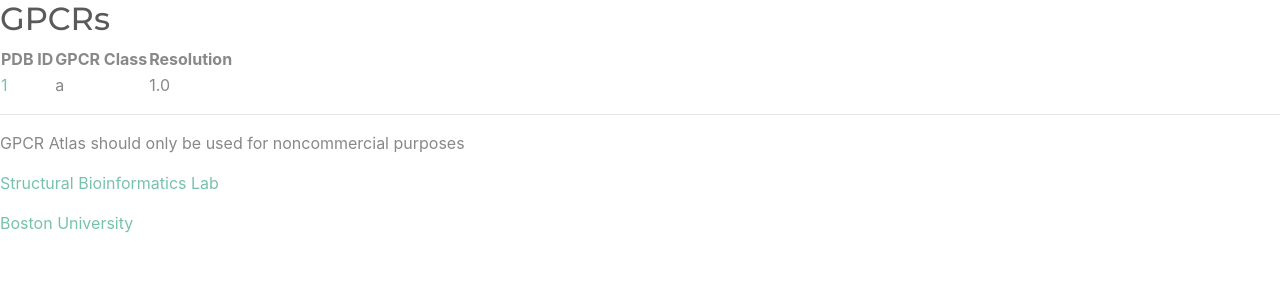
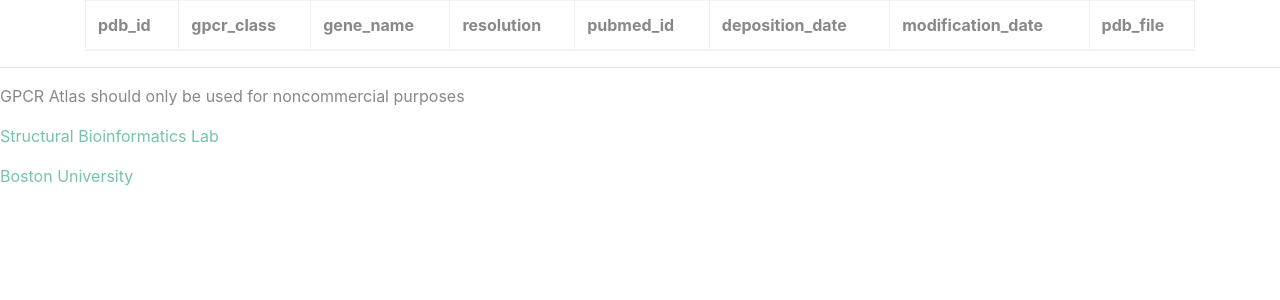
Before and after one commit to bspitzer-bu/Group_Project, a Django app: page /gpcrs/ in a window 1280 px wide. Shown: the part 56-356 px from the top of the page. Run offline with Django 3.2, Linux system fonts and the light colour scheme; tables that the repository leaves empty hold one stand-in row (values such as "Sample post"); lists and menus that the app fills with data are empty; some libraries are stand-ins or nearby versions.

Commit message:
got the gpcr_list to take json from gpcrs/json... table is still empty

```diff
--- a/src/config/settings.py
+++ b/src/config/settings.py
@@ -29,7 +29,7 @@
 # SECURITY WARNING: don't run with debug turned on in production!
 DEBUG = True
 
-ALLOWED_HOSTS = ['0.0.0.0']
+ALLOWED_HOSTS = ['0.0.0.0', '127.0.0.1']
 
 
 # Application definition
@@ -41,6 +41,7 @@
     'django.contrib.sessions',
     'django.contrib.messages',
     'django.contrib.staticfiles',
+    'django_extensions',
     'gpcrdb',
 ]
 
--- a/src/gpcrdb/urls.py
+++ b/src/gpcrdb/urls.py
@@ -7,5 +7,7 @@
 
 urlpatterns = [
     url(r'(?P<pk>\d+)/$', views.GpcrDetailView, name='gpcr_detail'),
-    path('', views.GPCRList.as_view(), name='gpcrdb'),
+    path('', views.GpcrListView, name='gpcrdb'),
+    url(r'^json/$', views.GpcrListView_asJson, name='json'),
+
 ]
--- a/src/gpcrdb/views.py
+++ b/src/gpcrdb/views.py
@@ -3,27 +3,20 @@
 from django.core import serializers
 from django.views.generic import ListView
 
+
 # Create your views here.
 from . import models
 
-
-class GPCRList(ListView):
-    model = models.Gpcr
-    template_name = 'gpcr_list.html'
-    context_object_name = 'gpcr_list'
-
-
-# def GpcrListView(request):
-#     gpcrs = models.Gpcr.objects.all()
-#     return render(request, 'gpcr_list.html', {'gpcrs': gpcrs})
-#
 
 def GpcrDetailView(request, pk):
     gpcr = get_object_or_404(models.Gpcr, pk=pk)
     return render(request, 'gpcr_detail.html', {'gpcr': gpcr})
 
-# def GpcrListView_asJson(request):
-#     object_list = models.Gpcr.objects.all() #or any kind of queryset
-#     json = serializers.serialize('json', object_list)
-#     return HttpResponse(json, content_type='application/json')
-#
+def GpcrListView_asJson(request):
+    object_list = models.Gpcr.objects.all() #or any kind of queryset
+    json = serializers.serialize('json', object_list)
+    return HttpResponse(json, content_type='application/json')
+
+
+def GpcrListView(request):
+    return render(request, 'gpcr_list.html', {})
--- a/src/templates/gpcr_list.html
+++ b/src/templates/gpcr_list.html
@@ -1,24 +1,53 @@
 {% extends 'base.html' %}
 {% load static %}
+
+
 
 {% block title %}GPCRs{% endblock %}
 
 {% block content %}
 
-    <h2>GPCRs</h2>
-    <table>
-        <tr>
-            <th>PDB ID</th>
-            <th>GPCR Class</th>
-            <th>Resolution</th>
-        </tr>
+    <div class="container">
+        <table id="example" class="table table-striped table-bordered" style="width:100%">
+        <thead>
+            <tr>
+                <th>pdb_id</th>
+                <th>gpcr_class</th>
+                <th>gene_name</th>
+                <th>resolution</th>
+                <th>pubmed_id</th>
+                <th>deposition_date </th>
+                <th>modification_date</th>
+                <th>pdb_file</th>
+            </tr>
+        </thead>
 
-        {% for gpcr in gpcr_list %}
-            <tr>
-                <td><a href="{% url 'gpcrdb:gpcr_detail' pk=gpcr.pk%}">{{ gpcr.pdb_id }}</a></td>
-                <td>{{ gpcr.gpcr_class }}</td>
-                <td>{{ gpcr.resolution }}</td>
-            </tr>
-        {% endfor %}
-    </table>
+        </table>
+    </div>
+
+    <!-- Optional JavaScript -->
+    <!-- jQuery first, then Popper.js, then Bootstrap JS -->
+    <script src="https://cdnjs.cloudflare.com/ajax/libs/jquery/3.4.0/jquery.min.js"></script>
+    <script src="https://cdnjs.cloudflare.com/ajax/libs/popper.js/1.14.7/umd/popper.min.js"></script>
+    <script src="https://stackpath.bootstrapcdn.com/bootstrap/4.3.1/js/bootstrap.min.js"></script>
+    <script src="https://cdn.datatables.net/1.10.18/js/jquery.dataTables.min.js"></script>
+    <script src="https://cdn.datatables.net/1.10.18/js/dataTables.bootstrap4.min.js"></script>
+    <script type="text/javascript" >
+        $(document).ready(function() {
+            $('#example').DataTable( {
+                "ajax": "http://127.0.0.1:8080/gpcrs/json/",
+                "columns": [
+                    { "data": "fields.pdb_id" },
+                    { "data": "fields.gpcr_class" },
+                    { "data": "fields.gene_name" },
+                    { "data": "fields.resolution" },
+                    { "data": "fields.pubmed_id" },
+                    { "data": "fields.deposition_date" },
+                    { "data": "fields.modification_date" }
+                ]
+            });
+        } );
+    </script>
+  </body>
+</html>
 {% endblock %}
```
Also changed, not shown: src/templates/old_gpcr_list.html (added, +26 -0 lines).
